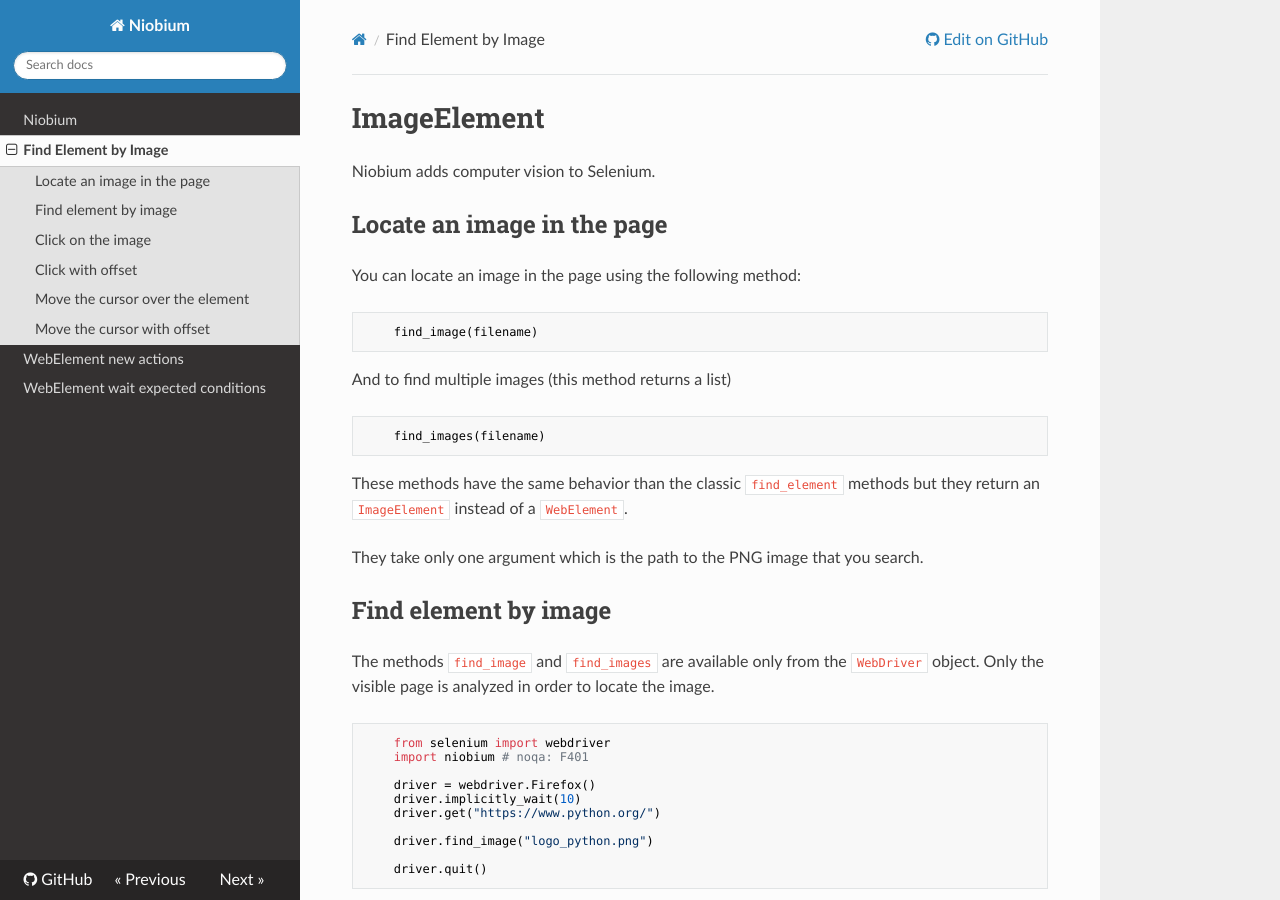
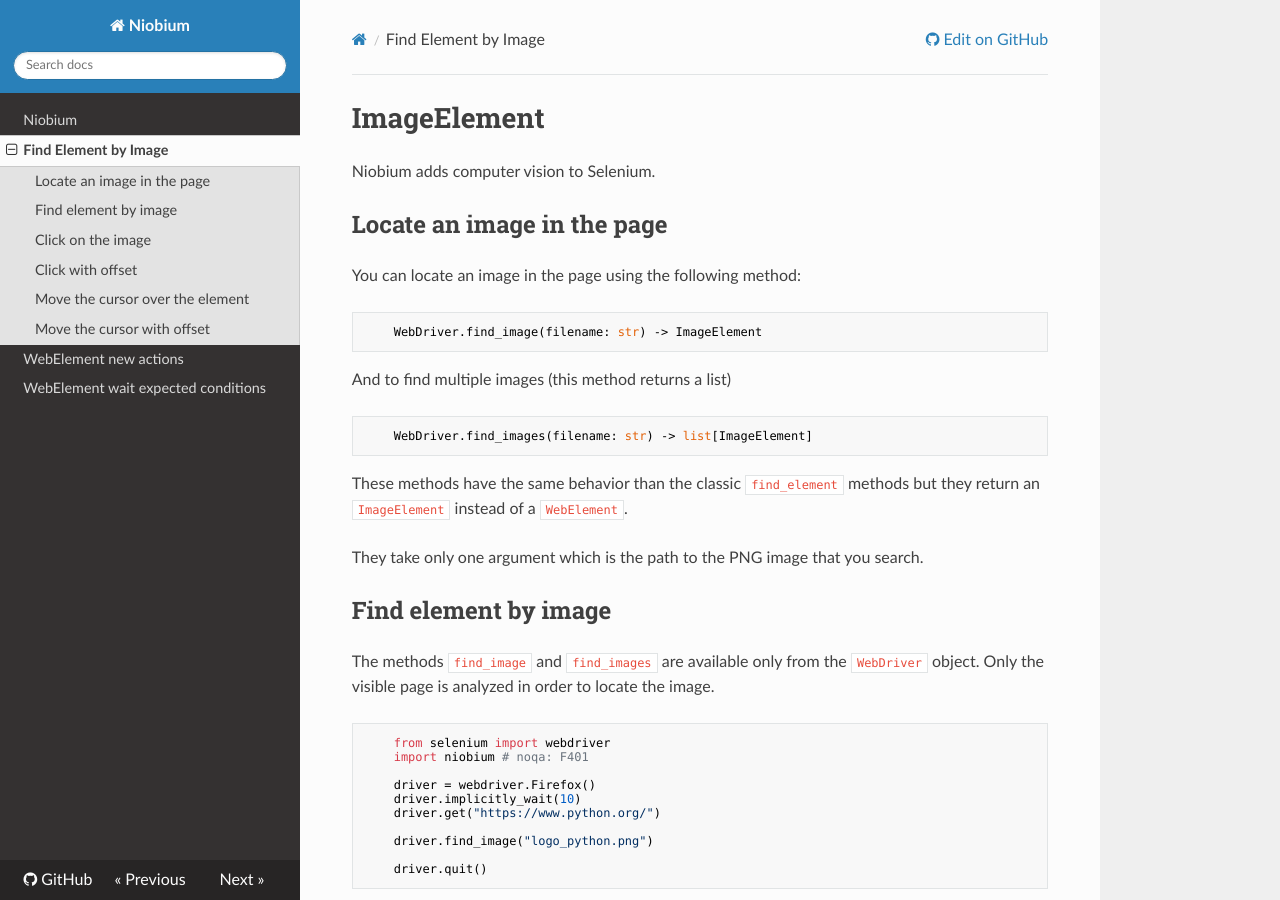
Before and after one commit to cle-b/niobium, an MkDocs documentation site: the page built from docs/image.md, in a window 1280 px wide and 900 px high. Built offline with MkDocs 1.6.1, drawn with Linux system fonts in a browser that asks for light colours; nearby versions of some CDN libraries.

Commit message:
update docs

````diff
--- a/docs/image.md
+++ b/docs/image.md
@@ -7,13 +7,13 @@ Niobium adds computer vision to Selenium.
 You can locate an image in the page using the following method:
 
 ```python
-    find_image(filename)
+    WebDriver.find_image(filename: str) -> ImageElement
 ```
 
 And to find multiple images (this method returns a list)
 
 ```python
-    find_images(filename)
+    WebDriver.find_images(filename: str) -> list[ImageElement]
 ```
 
 These methods have the same behavior than the classic `find_element` methods but they return an `ImageElement` instead of a `WebElement`.
````
